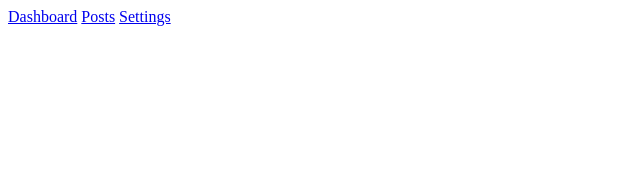
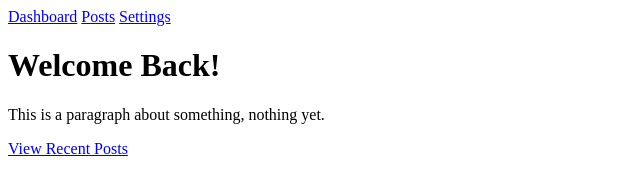
Before and after one commit to graysonbloskas/vanilla-singlepage, a website with bundled scripts: page frontend/index.html in a window 1280 px wide. Shown: the whole page, without its empty margins (0-640 px from the left). Built offline with nearby package versions, Linux system fonts and the light colour scheme.

Commit message:
created initial view/pages, setting classes and cosntructors to display HTML properly

```diff
--- a/frontend/index.html
+++ b/frontend/index.html
@@ -12,6 +12,7 @@
       <a href="/posts" class="nav__link" data-link>Posts</a>
       <a href="/settings" class="nav__link" data-link>Settings</a>
     </nav>
+    <div id="app"></div>
     <script type="module" src="/static/js/index.js"></script>
   </body>
 </html>
--- a/frontend/static/js/index.js
+++ b/frontend/static/js/index.js
@@ -1,3 +1,5 @@
+import Dashboard from './views/Dashboard.js';
+
 const navigateTo = (url) => {
   history.pushState(null, null, url);
   router();
@@ -5,9 +7,9 @@ const navigateTo = (url) => {
 
 const router = async () => {
   const routes = [
-    { path: '/', view: () => console.log('viewing dashboard') },
-    { path: '/posts', view: () => console.log('viewing posts') },
-    { path: '/settings', view: () => console.log('viewing settings') },
+    { path: '/', view: Dashboard },
+    // { path: '/posts', view: () => console.log('viewing posts') },
+    // { path: '/settings', view: () => console.log('viewing settings') },
   ];
 
   //Test each route for potential match
@@ -27,6 +29,10 @@ const router = async () => {
     };
   }
 
+  const view = new match.route.view();
+
+  document.querySelector('#app').innerHTML = await view.getHtml();
+
   console.log(match.route.view());
 };
 // route history registers
--- /dev/null
+++ b/frontend/static/js/views/AbstractView.js
@@ -0,0 +1,11 @@
+export default class {
+  constructor() {}
+
+  setTitle(title) {
+    document.title = title;
+  }
+
+  async getHtml() {
+    return '';
+  }
+}
--- /dev/null
+++ b/frontend/static/js/views/Dashboard.js
@@ -0,0 +1,20 @@
+import AbstractView from './AbstractView.js';
+
+export default class extends AbstractView {
+  constructor() {
+    super();
+    this.setTitle('Dashboard');
+  }
+
+  async getHtml() {
+    return `
+        <h1>Welcome Back!</h1>
+        <p>
+            This is a paragraph about something, nothing yet.
+        </p>
+        <p>
+            <a href="/posts" data-link>View Recent Posts</a>
+        </p>
+      `;
+  }
+}
```
Also changed, not shown: frontend/static/js/views/posts.js (added).
